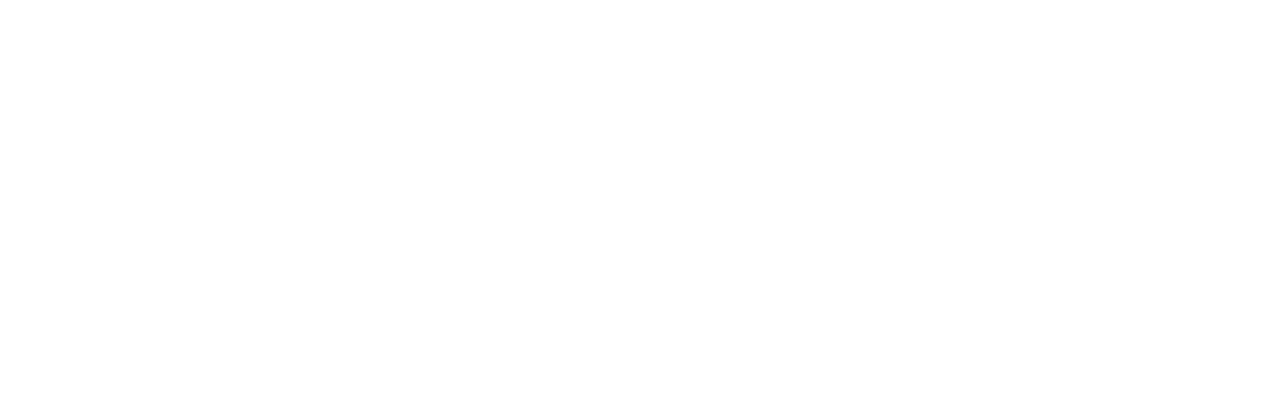
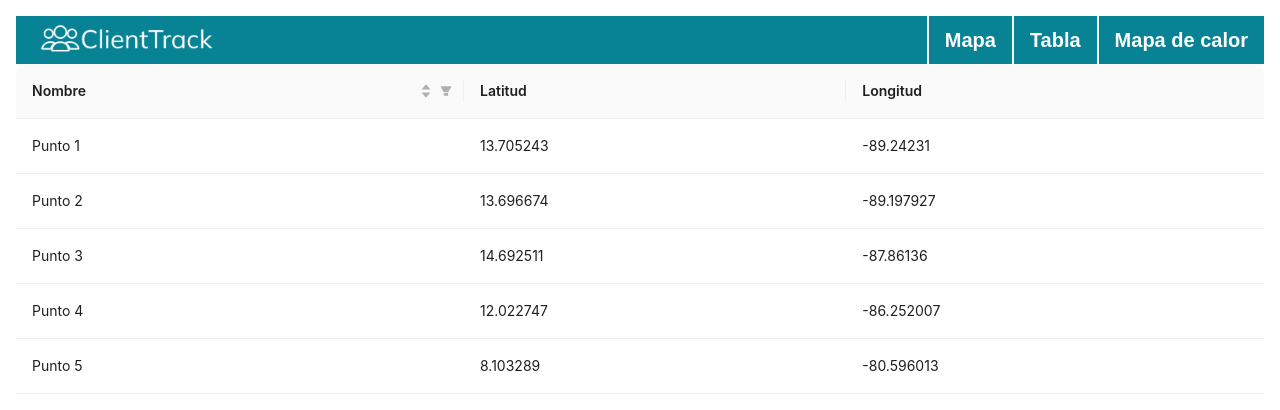
Before and after one commit to Alejandra-Villalobos/ClientTrack, a React (Create React App) app: page /tabla in a window 1280 px wide. Before the commit this address had no page. Shown: the top 410 px of the page. Built offline with nearby package versions, Linux system fonts and the light colour scheme.

Commit message:
✨ Added: Clients table

```diff
--- a/src/App.js
+++ b/src/App.js
@@ -1,12 +1,16 @@
 import { Route, Routes } from "react-router-dom";
 import Map from "./pages/ClientsMap";
 import Login from "./pages/Login";
+import HeatMap from "./pages/HeatMap";
+import ClientsTable from "./pages/ClientsTable";
 
 function App() {
   return (
     <Routes>
       <Route index element={<Login />} />
       <Route path="/mapa" element={<Map />} />
+      <Route path="/tabla" element={<ClientsTable/>} />
+      <Route path="/mapa-calor" element={<HeatMap />} />
     </Routes>
   );
 }
--- a/src/components/Header.jsx
+++ b/src/components/Header.jsx
@@ -8,7 +8,7 @@
         <div className='flex justify-around items-center h-full'>
             <a className='flex items-center text-white text-xl font-semibold border-x-2 border-gray-100 px-4 h-full hover:bg-teal-800' href='/mapa'>Mapa</a>
             <a className='flex items-center text-white text-xl font-semibold px-4 h-full hover:bg-teal-800' href='/tabla'>Tabla</a>
-            <a className='flex items-center text-white text-xl font-semibold border-l-2 border-gray-100 px-4 h-full hover:bg-teal-800' href='/maoa-calor'>Mapa de calor</a>
+            <a className='flex items-center text-white text-xl font-semibold border-l-2 border-gray-100 px-4 h-full hover:bg-teal-800' href='/mapa-calor'>Mapa de calor</a>
         </div>
     </div>
   )
--- a/src/pages/ClientsMap.js
+++ b/src/pages/ClientsMap.js
@@ -1,9 +1,8 @@
-import React, { memo, useState } from "react";
+import React, { useState } from "react";
 import {
   APIProvider,
   Map,
   Marker,
-  Pin,
   InfoWindow,
 } from "@vis.gl/react-google-maps";
 import Header from "../components/Header";
--- /dev/null
+++ b/src/pages/ClientsTable.js
@@ -0,0 +1,61 @@
+import React from "react";
+import { clients } from "../mock/clients";
+import { Table } from "antd";
+import Header from "../components/Header";
+const columns = [
+  {
+    title: "Nombre",
+    dataIndex: "name",
+    filters: [
+      {
+        text: "Joe",
+        value: "Joe",
+      },
+      {
+        text: "Jim",
+        value: "Jim",
+      },
+      {
+        text: "Submenu",
+        value: "Submenu",
+        children: [
+          {
+            text: "Green",
+            value: "Green",
+          },
+          {
+            text: "Black",
+            value: "Black",
+          },
+        ],
+      },
+    ],
+    onFilter: (value, record) => record.name.indexOf(value) === 0,
+    sorter: (a, b) => a.name.length - b.name.length,
+  },
+  {
+    title: "Latitud",
+    dataIndex: "lat",
+  },
+  {
+    title: "Longitud",
+    dataIndex: "long",
+  },
+];
+
+function ClientsTable() {
+  const data = clients.map((client, index) => ({
+    key: index,
+    name: client.name,
+    lat: client.lat,
+    long: client.long,
+  }));
+  return (
+    <div className="bg-white p-4 w-screen h-screen">
+      <Header />
+      <Table columns={columns} dataSource={data} pagination={false}/>
+    </div>
+  );
+}
+
+export default ClientsTable;
--- a/src/pages/HeatMap.js
+++ b/src/pages/HeatMap.js
@@ -0,0 +1,40 @@
+import React, { useState, useEffect, useRef } from "react";
+import {
+  APIProvider,
+  Map,
+  useGoogleMap,
+} from "@vis.gl/react-google-maps";
+import Header from "../components/Header";
+import { clients } from "../mock/clients";
+
+function HeatMap() {
+  const position = { lat: 13.6914, lng: -88.8821 };
+  const heatmapLayerRef = useRef(null);
+
+  useEffect(() => {
+    if (heatmapLayerRef.current) {
+      const data = clients.map((client) => new window.google.maps.LatLng(client.lat, client.long));
+      heatmapLayerRef.current.setData(data);
+    }
+  }, []);
+
+  return (
+    <APIProvider apiKey="AIzaSyBjyM0CyjiksJbMk4SVzZTz-Uzn5QusoRE">
+      <div style={{ width: "100vw", height: "93vh" }}>
+        <Header />
+        <Map
+          defaultZoom={9}
+          defaultCenter={position}
+          onLoad={(map) => {
+            heatmapLayerRef.current = new window.google.maps.visualization.HeatmapLayer({
+              data: clients.map(client => new window.google.maps.LatLng(client.lat, client.long)),
+              map: map,
+            });
+          }}
+        />
+      </div>
+    </APIProvider>
+  );
+}
+
+export default HeatMap;
```
